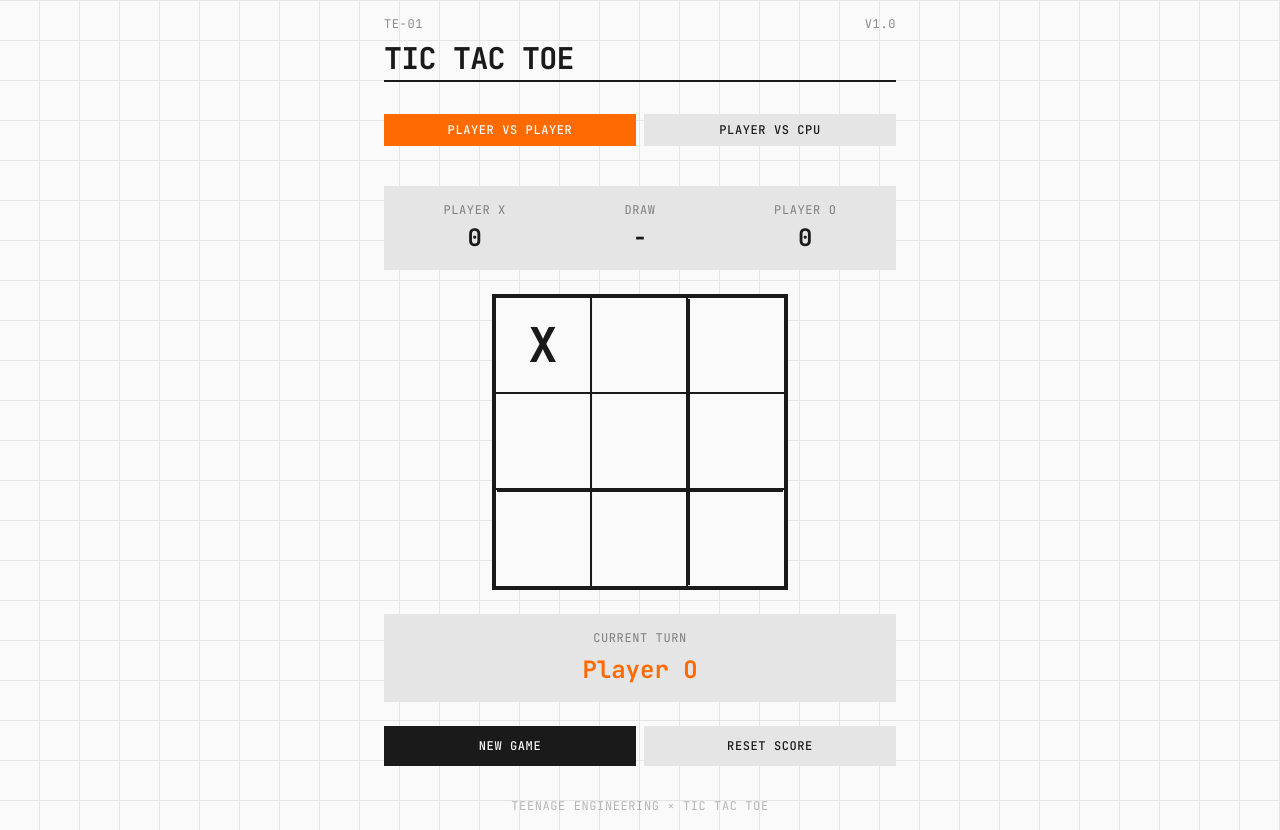
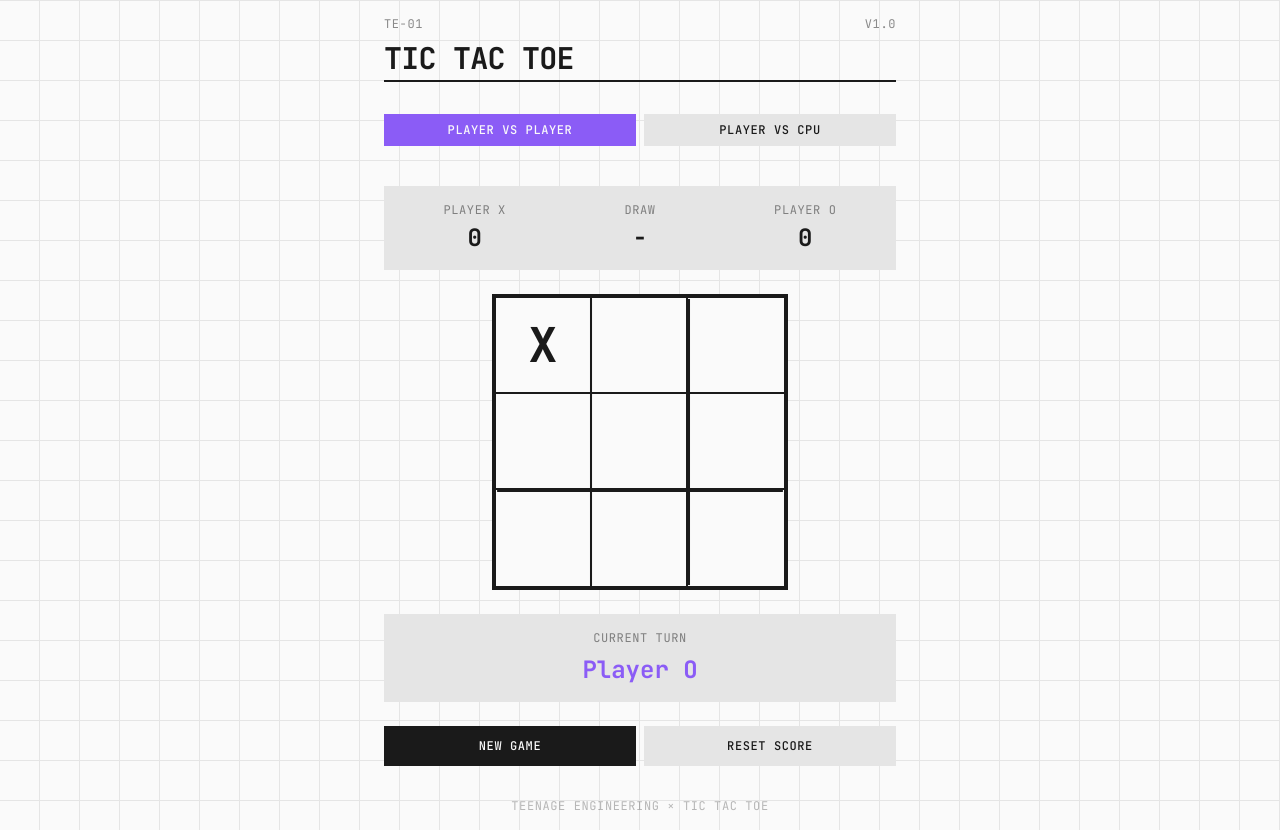
Before and after one commit to areibman/freeswarm-sample-app, a React (Vite) app: page / in a window 1280 px wide. Both pictures are taken after a click on the button 544 px from the left and 346 px from the top of the page. Built offline with nearby package versions, Linux system fonts and the light colour scheme; the HTML template or start-up script is replaced by a standard one.

Commit message:
Change color scheme from orange to purple throughout the app
Co-authored-by: alex <alex@agentops.ai>

```diff
--- a/src/App.tsx
+++ b/src/App.tsx
@@ -179,7 +179,7 @@ const App: React.FC = () => {
             onClick={() => { setGameMode('pvp'); resetGame(); }}
             className={`flex-1 py-2 px-4 text-xs uppercase tracking-wider font-medium transition-all ${
               gameMode === 'pvp'
-                ? 'bg-te-orange text-te-white'
+                ? 'bg-te-purple text-te-white'
                 : 'bg-te-gray text-te-black hover:bg-te-black/10'
             }`}
           >
@@ -189,7 +189,7 @@ const App: React.FC = () => {
             onClick={() => { setGameMode('pvc'); resetGame(); }}
             className={`flex-1 py-2 px-4 text-xs uppercase tracking-wider font-medium transition-all ${
               gameMode === 'pvc'
-                ? 'bg-te-orange text-te-white'
+                ? 'bg-te-purple text-te-white'
                 : 'bg-te-gray text-te-black hover:bg-te-black/10'
             }`}
           >
@@ -255,7 +255,7 @@ const App: React.FC = () => {
                 w-24 h-24 bg-te-white flex items-center justify-center
                 transition-all duration-200 relative overflow-hidden
                 ${!cell && !winner ? 'hover:bg-te-gray cursor-pointer' : ''}
-                ${winningLine?.includes(index) ? 'bg-te-orange/20' : ''}
+                ${winningLine?.includes(index) ? 'bg-te-purple/20' : ''}
                 ${index % 3 !== 2 ? 'border-r-2 border-te-black' : ''}
                 ${index < 6 ? 'border-b-2 border-te-black' : ''}
               `}
@@ -264,7 +264,7 @@ const App: React.FC = () => {
                 <span
                   className={`
                     text-5xl font-bold animate-mark-appear
-                    ${cell === 'X' ? 'text-te-black' : 'text-te-orange'}
+                    ${cell === 'X' ? 'text-te-black' : 'text-te-purple'}
                     ${winningLine?.includes(index) ? 'text-shadow-glow' : ''}
                   `}
                 >
@@ -294,14 +294,14 @@ const App: React.FC = () => {
               <div className="text-xs uppercase tracking-wider mb-2 text-te-black/50">
                 {isDraw ? 'Game Draw' : 'Winner'}
               </div>
-              <div className={`text-2xl font-bold ${isDraw ? 'text-te-black' : 'text-te-orange'}`}>
+              <div className={`text-2xl font-bold ${isDraw ? 'text-te-black' : 'text-te-purple'}`}>
                 {isDraw ? 'Draw!' : `Player ${winner} Wins!`}
               </div>
             </div>
           ) : (
             <div>
               <div className="text-xs uppercase tracking-wider mb-2 text-te-black/50">Current Turn</div>
-              <div className={`text-2xl font-bold ${currentPlayer === 'X' ? 'text-te-black' : 'text-te-orange'}`}>
+              <div className={`text-2xl font-bold ${currentPlayer === 'X' ? 'text-te-black' : 'text-te-purple'}`}>
                 {gameMode === 'pvc' && currentPlayer === 'O' ? 'CPU' : 'Player'} {currentPlayer}
               </div>
             </div>
@@ -313,7 +313,7 @@ const App: React.FC = () => {
       <div className="max-w-lg w-full mt-6 flex gap-2">
         <button
           onClick={resetGame}
-          className="flex-1 bg-te-black text-te-white py-3 px-6 text-xs uppercase tracking-wider font-medium hover:bg-te-orange transition-colors"
+          className="flex-1 bg-te-black text-te-white py-3 px-6 text-xs uppercase tracking-wider font-medium hover:bg-te-purple transition-colors"
         >
           New Game
         </button>
--- a/src/index.css
+++ b/src/index.css
@@ -13,7 +13,7 @@
   }
 
   ::selection {
-    @apply bg-te-orange text-te-white;
+    @apply bg-te-purple text-te-white;
   }
 }
 
@@ -26,6 +26,6 @@
   }
 
   .text-shadow-glow {
-    text-shadow: 0 0 20px rgba(255, 107, 0, 0.5);
+    text-shadow: 0 0 20px rgba(139, 92, 246, 0.5);
   }
 }
--- a/tailwind.config.js
+++ b/tailwind.config.js
@@ -7,7 +7,9 @@ export default {
   theme: {
     extend: {
       colors: {
-        'te-orange': '#FF6B00',
+        'te-purple': '#8B5CF6',
+        'te-purple-light': '#A78BFA',
+        'te-purple-dark': '#7C3AED',
         'te-black': '#1A1A1A',
         'te-gray': '#E5E5E5',
         'te-white': '#FAFAFA',
```
